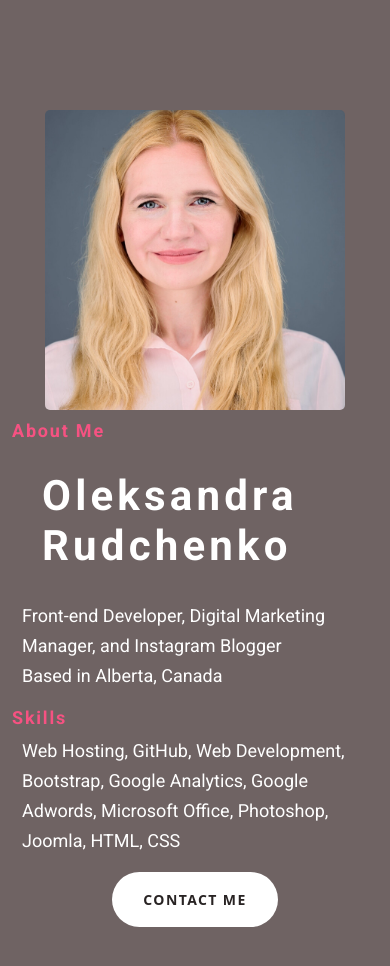
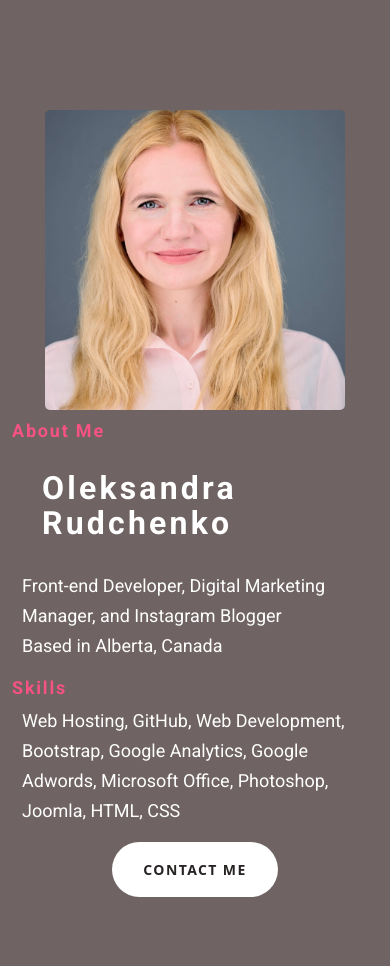
Before and after one commit to Oleksandra-Rud/Portfolio-Oleksandra, a plain HTML site: page about.html in a window 390 px wide. Drawn offline with nearby package versions, Linux system fonts and the light colour scheme.

Commit message:
fix: update css

```diff
--- a/style.css
+++ b/style.css
@@ -140,6 +140,7 @@ line-height: 50px;}
       font-size: 58px;
 
     }
+    .about h1 {font-size: 32px; line-height: 35px;}
     .hero {padding-top: 100px; padding-bottom: 100px;}
     .about {padding-top: 100px; padding-bottom: 100px;}
 
```
